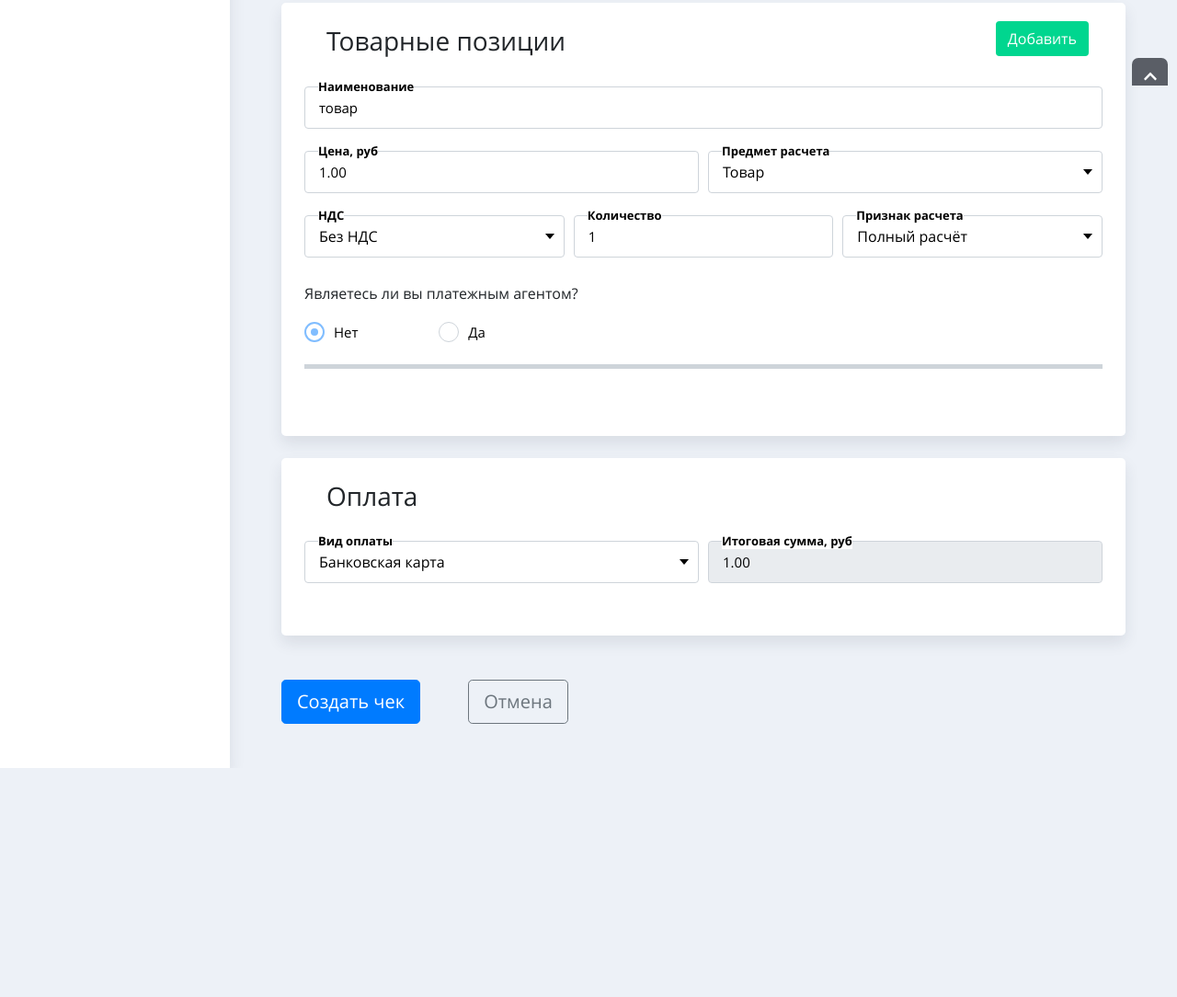
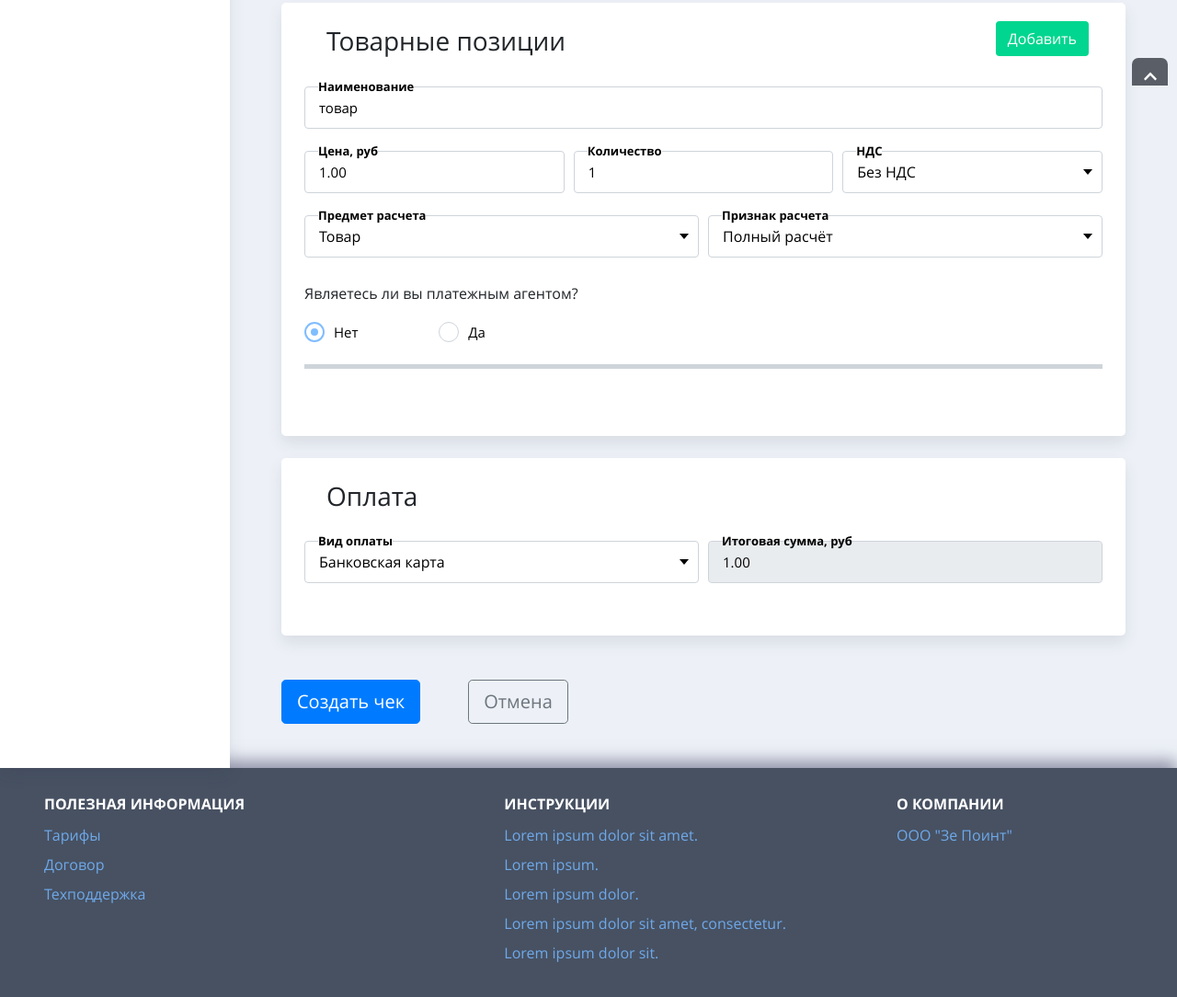
Before and after one commit to ANSNEKIT/ecom_new_lk, a website: page source/index.html in a window 1280 px wide. Shown: the part 707-1791 px from the top of the page at 92% size. Before the commit the page ends 1542 px from the top, so only its background shows below. Drawn offline with nearby package versions, Linux system fonts and the light colour scheme.

Commit message:
Внесены правки в блок товарной позиции. Добавлен footer

```diff
--- a/source/index.html
+++ b/source/index.html
@@ -323,7 +323,7 @@
             <button type="button" class="btn btn-add" name="action" value="add.item">Добавить</button>
           </div>
 
-          <div class="position_0 mb-5 bdr-bottom">
+          <div class="mb-5 bdr-bottom position_0">
             <div class="form-group goods">
               <div class="form-row">
                 <div class="col-md-12 mb-4 inp-group">
@@ -334,13 +334,32 @@
                 </div>
               </div>
               <div class="form-row">
-                <div class="col-md-6 mb-4 inp-group">
+                <div class="col-md-4 mb-4 inp-group">
                   <input type="text" class="form-control inp-form js-price" id="items_0_price" name="items[0].name"
                          value="1.00" pattern="^\d{1,8}(?:\.\d{2})?$" required>
                   <label class="label-form" for="items_0_price">Цена, руб</label>
                   <div class="valid-tooltip">Укажите цену в рублях</div>
                 </div>
+                <div class="col-md-4 mb-4 inp-group">
+                  <input type="number" class="form-control inp-form js-count" id="items_0_amount" value="1"
+                         min="1">
+                  <label class="label-form" for="items_0_amount">Количество</label>
+                  <div class="valid-tooltip">Укажите количество больше нуля</div>
+                </div>
+                <div class="col-md-4 mb-4 inp-group parentSelect">
+                  <select class="form-control inp-form select" id="items_0_vatType" name="items[0].vatType">
+                    <option value="VAT_NONE" selected>Без НДС</option>
+                    <option value="VAT_0PCT">НДС 0%</option>
+                    <option value="VAT_10PCT">НДС 10%</option>
+                    <option value="VAT_110PCT">НДС 10/110</option>
+                    <option value="VAT_20PCT">НДС 20%</option>
+                    <option value="VAT_120PCT">НДС 20/120</option>
+                  </select>
+                  <label class="label-form" for="items_0_vatType">НДС</label>
+                </div>
+              </div>
 
+              <div class="form-row">
                 <div class="col-md-6 mb-4 inp-group parentSelect">
                   <select class="form-control inp-form select" id="items_0_paymentObject" name="items[0].paymentObject">
                     <option value="COMMODITY" selected>Товар</option>
@@ -364,29 +383,7 @@
                   </select>
                   <label class="label-form" for="items_0_paymentObject">Предмет расчета</label>
                 </div>
-              </div>
-
-              <div class="form-row">
-                <div class="col-md-4 mb-4 inp-group parentSelect">
-                  <select class="form-control inp-form select" id="items_0_vatType" name="items[0].vatType">
-                    <option value="VAT_NONE" selected>Без НДС</option>
-                    <option value="VAT_0PCT">НДС 0%</option>
-                    <option value="VAT_10PCT">НДС 10%</option>
-                    <option value="VAT_110PCT">НДС 10/110</option>
-                    <option value="VAT_20PCT">НДС 20%</option>
-                    <option value="VAT_120PCT">НДС 20/120</option>
-                  </select>
-                  <label class="label-form" for="items_0_vatType">НДС</label>
-                </div>
-
-                <div class="col-md-4 mb-4 inp-group">
-                  <input type="number" class="form-control inp-form js-count" id="items_0_amount" value="1"
-                        min="1">
-                  <label class="label-form" for="items_0_amount">Количество</label>
-                  <div class="valid-tooltip">Укажите количество больше нуля</div>
-                </div>
-
-                <div class="col-md-4 mb-4 inp-group parentSelect">
+                <div class="col-md-6 mb-4 inp-group parentSelect">
                   <select class="form-control inp-form select" id="items_0_paymentMethod" name="items[0].paymentMethod">
                     <option value="FULL_PAYMENT" selected>Полный расчёт</option>
                     <option value="FULL_PREPAYMENT">Полная предоплата</option>
@@ -523,7 +520,7 @@
             <div class="col-md-6 mb-3 inp-group">
               <input type="text" class="form-control inp-form" id="payments_0_amount" value="1.00"
                      disabled>
-              <label class="label-form" for="payments_0_amount">Итоговая сумма, руб</label>
+              <label class="label-form labelPayment" for="payments_0_amount">Итоговая сумма, руб</label>
               <div class="valid-tooltip"></div>
             </div>
           </div>
@@ -539,6 +536,41 @@
     </main>
   </div>
 
+  <footer class="nav mainFooter">
+    <div class="row">
+      <div class="col-md-5 pl-5">
+        <h5 class="footerHeader">ПОЛЕЗНАЯ ИНФОРМАЦИЯ</h5>
+        <ul class="footerItems">
+          <li class="footerItem"><a href="#" class="footerLink">Тарифы</a></li>
+          <li class="footerItem"><a href="#" class="footerLink">Договор</a></li>
+          <li class="footerItem"><a href="#" class="footerLink">Техподдержка</a></li>
+          <!--<li class="footerItem"><a href="#" class="footerLink"></a></li>-->
+          <!--<li class="footerItem"><a href="#" class="footerLink"></a></li>-->
+        </ul>
+      </div>
+      <div class="col-md-4">
+        <h5 class="footerHeader">ИНСТРУКЦИИ</h5>
+        <ul class="footerItems">
+          <li class="footerItem"><a href="#" class="footerLink">Lorem ipsum dolor sit amet.</a></li>
+          <li class="footerItem"><a href="#" class="footerLink">Lorem ipsum.</a></li>
+          <li class="footerItem"><a href="#" class="footerLink">Lorem ipsum dolor.</a></li>
+          <li class="footerItem"><a href="#" class="footerLink">Lorem ipsum dolor sit amet, consectetur.</a></li>
+          <li class="footerItem"><a href="#" class="footerLink">Lorem ipsum dolor sit.</a></li>
+        </ul>
+      </div>
+      <div class="col-md-3 pr-3">
+        <h5 class="footerHeader">О КОМПАНИИ</h5>
+        <ul class="footerItems">
+          <li class="footerItem"><a href="#" class="footerLink">ООО "Зе Поинт"</a></li>
+          <li class="footerItem"><a href="#" class="footerLink"></a></li>
+          <li class="footerItem"><a href="#" class="footerLink"></a></li>
+          <li class="footerItem"><a href="#" class="footerLink"></a></li>
+          <li class="footerItem"><a href="#" class="footerLink"></a></li>
+        </ul>
+      </div>
+    </div>
+  </footer>
+
   <div class="scrollUp d-sm-none d-md-block">
     <button type="button" class="scroll-to-top visible">
       <i class="fa fa-chevron-up"></i>
@@ -548,25 +580,47 @@
 
 
 
+
 <template id="checkItems">
   <div class="position_count mb-5 bdr-bottom">
     <div class="form-group goods">
       <div class="form-row">
-        <div class="col-md-4 mb-4 inp-group">
+        <div class="col-md-12 mb-4 inp-group">
           <input type="text" class="form-control inp-form" id="items_count_name" name="items[count].name"
                  value="Название товара" required>
           <label class="label-form" for="items_count_name">Наименование</label>
           <div class="valid-tooltip">Укажите название товарной позиции</div>
         </div>
+      </div>
 
+      <div class="form-row">
         <div class="col-md-4 mb-4 inp-group">
           <input type="text" class="form-control inp-form js-price" id="items_count_price" name="items[count].name"
                  value="1.00" pattern="^\d{1,8}(?:\.\d{2})?$" required>
           <label class="label-form" for="items_count_price">Цена, руб</label>
           <div class="valid-tooltip">Укажите цену в рублях</div>
         </div>
+        <div class="col-md-4 mb-4 inp-group">
+          <input type="number" class="form-control inp-form js-count" id="items_count_amount" value="1"
+                 min="1">
+          <label class="label-form" for="items_count_amount">Количество</label>
+          <div class="valid-tooltip">Укажите количество больше нуля</div>
+        </div>
+        <div class="col-md-4 mb-4 inp-group parentSelect">
+          <select class="form-control inp-form select" id="items_count_vatType" name="items[count].vatType">
+            <option value="VAT_NONE" selected>Без НДС</option>
+            <option value="VAT_0PCT">НДС 0%</option>
+            <option value="VAT_10PCT">НДС 10%</option>
+            <option value="VAT_110PCT">НДС 10/110</option>
+            <option value="VAT_20PCT">НДС 20%</option>
+            <option value="VAT_120PCT">НДС 20/120</option>
+          </select>
+          <label class="label-form" for="items_count_vatType">НДС</label>
+        </div>
+      </div>
 
-        <div class="col-md-4 mb-4 inp-group parentSelect">
+      <div class="form-row">
+        <div class="col-md-6 mb-4 inp-group parentSelect">
           <select class="form-control inp-form select" id="items_count_paymentObject" name="items[count].paymentObject">
             <option value="COMMODITY" selected>Товар</option>
             <option value="EXCISE">Подакцизный товар</option>
@@ -589,29 +643,7 @@
           </select>
           <label class="label-form" for="items_count_paymentObject">Предмет расчета</label>
         </div>
-      </div>
-
-      <div class="form-row">
-        <div class="col-md-4 mb-4 inp-group parentSelect">
-          <select class="form-control inp-form select" id="items_count_vatType" name="items[count].vatType">
-            <option value="VAT_NONE" selected>Без НДС</option>
-            <option value="VAT_0PCT">НДС 0%</option>
-            <option value="VAT_10PCT">НДС 10%</option>
-            <option value="VAT_110PCT">НДС 10/110</option>
-            <option value="VAT_20PCT">НДС 20%</option>
-            <option value="VAT_120PCT">НДС 20/120</option>
-          </select>
-          <label class="label-form" for="items_count_vatType">НДС</label>
-        </div>
-
-        <div class="col-md-4 mb-4 inp-group">
-          <input type="number" class="form-control inp-form js-count" id="items_count_amount" value="1"
-                 min="1">
-          <label class="label-form" for="items_count_amount">Количество</label>
-          <div class="valid-tooltip">Укажите количество больше нуля</div>
-        </div>
-
-        <div class="col-md-4 mb-4 inp-group parentSelect">
+        <div class="col-md-6 mb-4 inp-group parentSelect">
           <select class="form-control inp-form select" id="items_count_paymentMethod" name="items[count].paymentMethod">
             <option value="FULL_PAYMENT" selected>Полный расчёт</option>
             <option value="FULL_PREPAYMENT">Полная предоплата</option>
--- a/source/sass/blocks/check-form.scss
+++ b/source/sass/blocks/check-form.scss
@@ -167,6 +167,10 @@
   border-bottom: 5px solid $border-normal;
 }
 
+.labelPayment {
+  background-color: transparent;
+}
+
 @-moz-document url-prefix() {
   .FormGroupProduct .btnAddPosition {
     position: absolute;
--- /dev/null
+++ b/source/sass/blocks/main-footer.scss
@@ -0,0 +1,54 @@
+.mainFooter {
+  width: 100%;
+
+  background-color: #475162;
+
+  box-shadow: 0 -0.5rem 1rem 0 rgba(56,57,92,.5);
+  z-index: 100;
+}
+
+.mainFooter .row {
+  width: inherit;
+  justify-content: space-between;
+
+  margin: 0;
+  padding: 0;
+}
+
+.mainFooter .footerHeader {
+  padding-top: 30px;
+
+  font-size: 1rem;
+  font-weight: 600;
+  line-height: 1.2rem;
+
+  color: white;
+}
+
+.mainFooter .footerItems {
+  margin: 0;
+  padding: 0;
+  //padding-left: 1rem;
+  margin-bottom: 2rem;
+
+  list-style: none;
+}
+
+.footerItems .footerItem {
+  font-size: 1rem;
+  font-weight: 400;
+  line-height: 2rem;
+
+}
+
+.footerItem .footerLink {
+  color: #6ea9ea;
+
+  &:hover {
+    color: #97dcdd;
+    text-decoration: none;
+  }
+  &:visited {
+    color: #aea3ff;
+  }
+}
--- a/source/sass/style.scss
+++ b/source/sass/style.scss
@@ -11,6 +11,7 @@
 //Стили на всех страницах ЛК
 @import "blocks/top-navbar";
 @import "blocks/check-form";
+@import "blocks/main-footer";
 @import "blocks/scroll-up";
 
 // Страница авторизации
```
Also changed, not shown: source/css/style.css, source/css/style.min.css.
